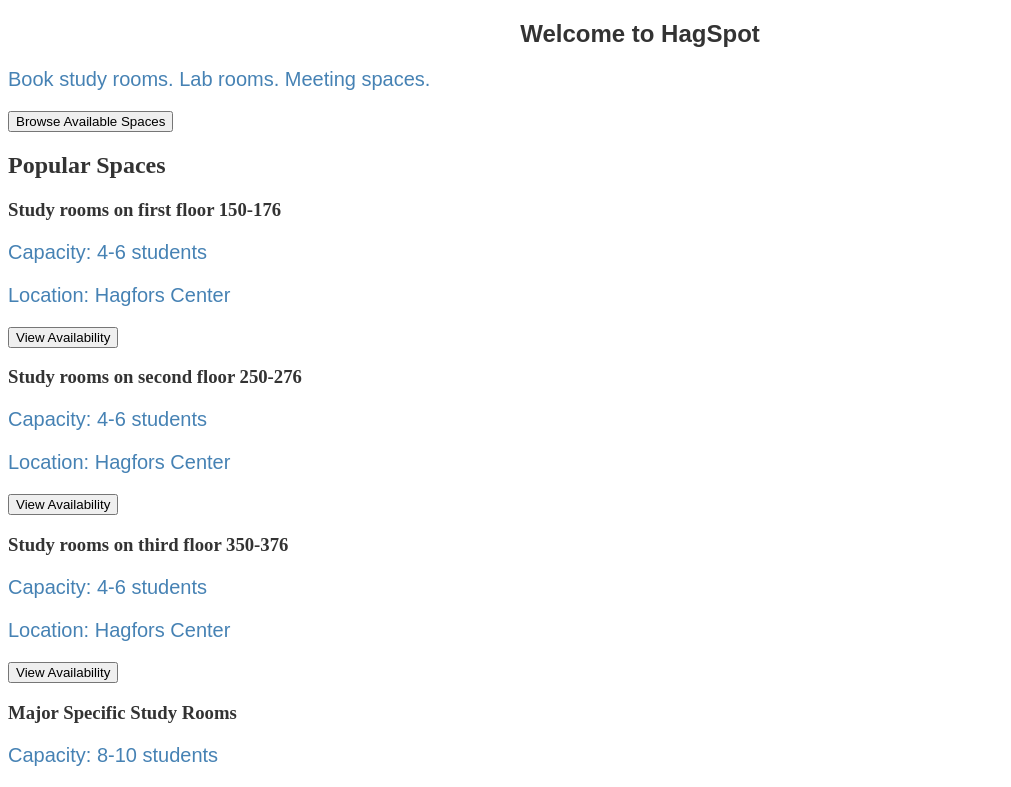
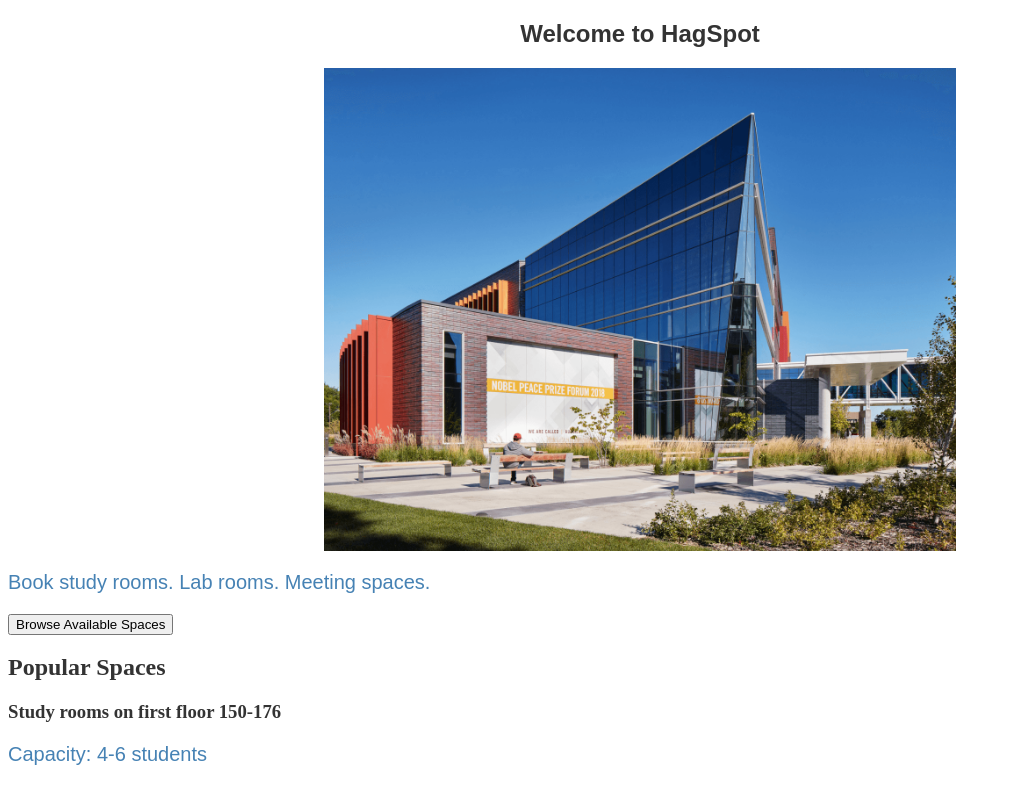
Before and after one commit to abdikarim19/hagspot, a PHP site: page / in a window 1280 px wide. Shown: the part 164-951 px from the top of the page, without its empty margins (0-1011 px from the left). Run offline with PHP 8.4, Linux system fonts and the light colour scheme.

Commit message:
Adding hagfors building image to landing page

```diff
--- a/hagspotstyle.css
+++ b/hagspotstyle.css
@@ -73,3 +73,10 @@ p{
     background-color: white;
     color: rgb(128,0,0);
 }
+
+/* Center the hagfors building image */
+img {
+	display: block;
+	margin: auto;
+	width: 50%;
+}
--- a/index.html
+++ b/index.html
@@ -33,6 +33,7 @@
 <!-- Description section for website-->
 <section class="hero">
     <h1>Welcome to HagSpot</h1>
+    <img src="images/hagforsbuilding.png" alt="Hagfors">
     <p>
         Book study rooms. Lab rooms. Meeting spaces.
     </p>
```
Also changed, not shown: images/hagforsbuilding.png (added).
